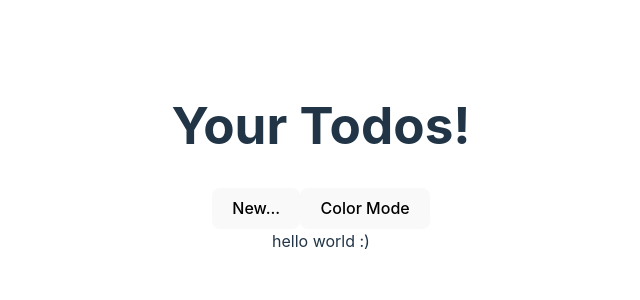
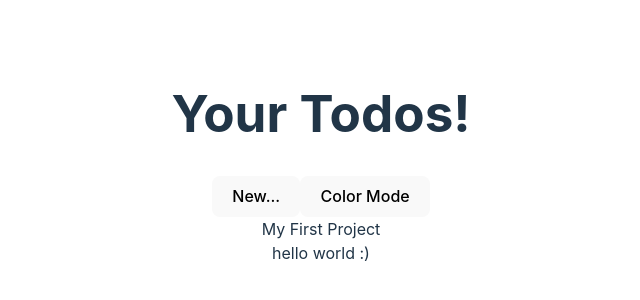
Before and after one commit to ccrenshawcodes/react-todos, a React (Vite) app: page / in a window 1280 px wide. Shown: the part 242-542 px from the top of the page, without its empty margins (319-959 px from the left). Built offline with nearby package versions, Linux system fonts and the light colour scheme.

Commit message:
add projects list

```diff
--- a/src/App.jsx
+++ b/src/App.jsx
@@ -1,11 +1,13 @@
 import './App.css'
 import Nav from './components/Nav'
+import ProjectsList from './components/ProjectsList'
 
 function App() {
 
   return (
     <>
       <Nav />
+      <ProjectsList />
       hello world :)
     </>
   )
--- a/src/components/ProjectsList.jsx
+++ b/src/components/ProjectsList.jsx
@@ -0,0 +1,15 @@
+import { projects } from "../projects";
+
+function ProjectsList () {
+  const tabsList = projects.map((item) => (
+    <div key={item.id}>{item.name}</div>
+  ))
+
+  return (
+    <div className='projects-list'>
+      {tabsList}
+    </div>
+  )
+}
+
+export default ProjectsList
--- /dev/null
+++ b/src/projects.js
@@ -0,0 +1,7 @@
+export const projects = [
+  {
+    id: 0,
+    name: 'My First Project',
+    tasks: [],
+  }
+]
```
